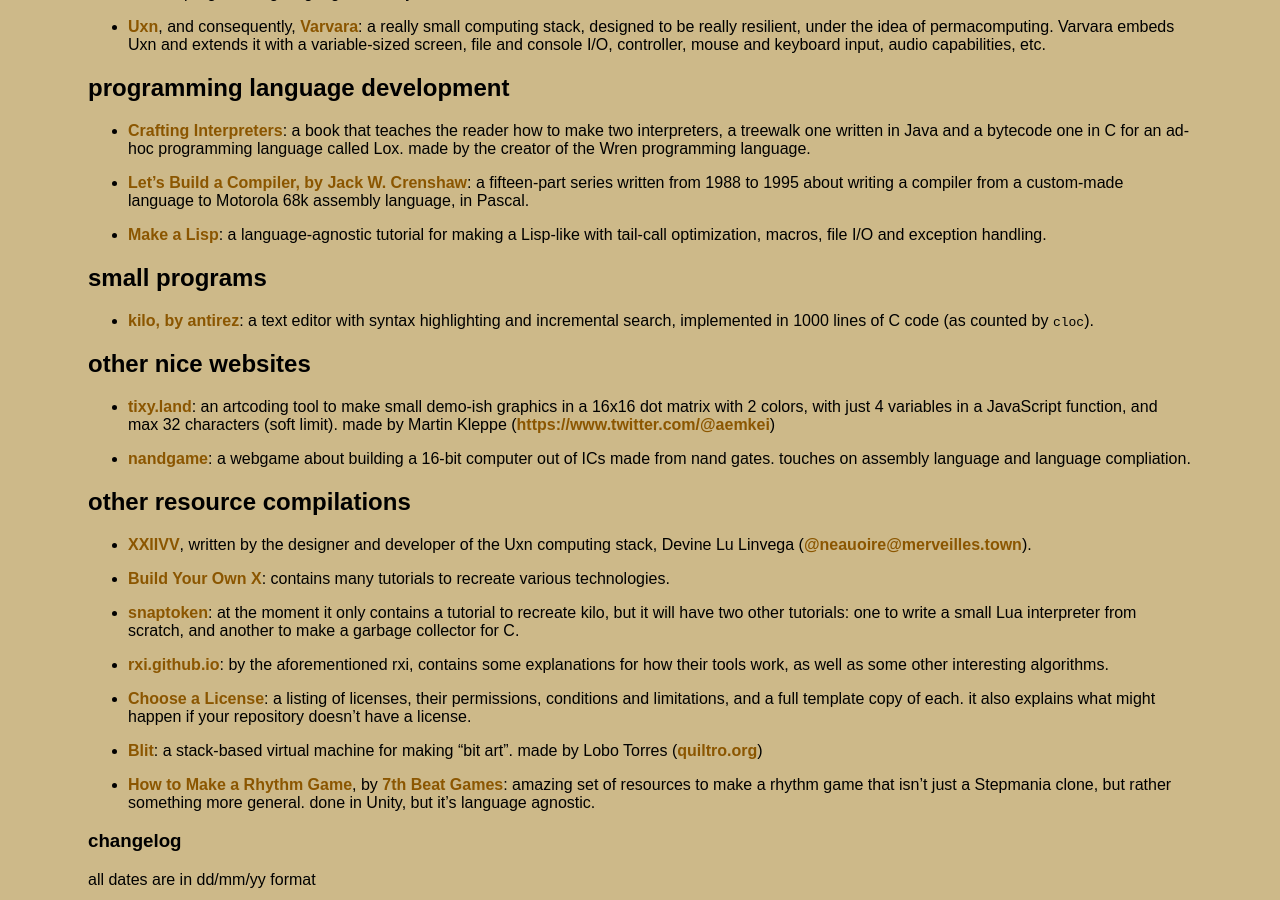
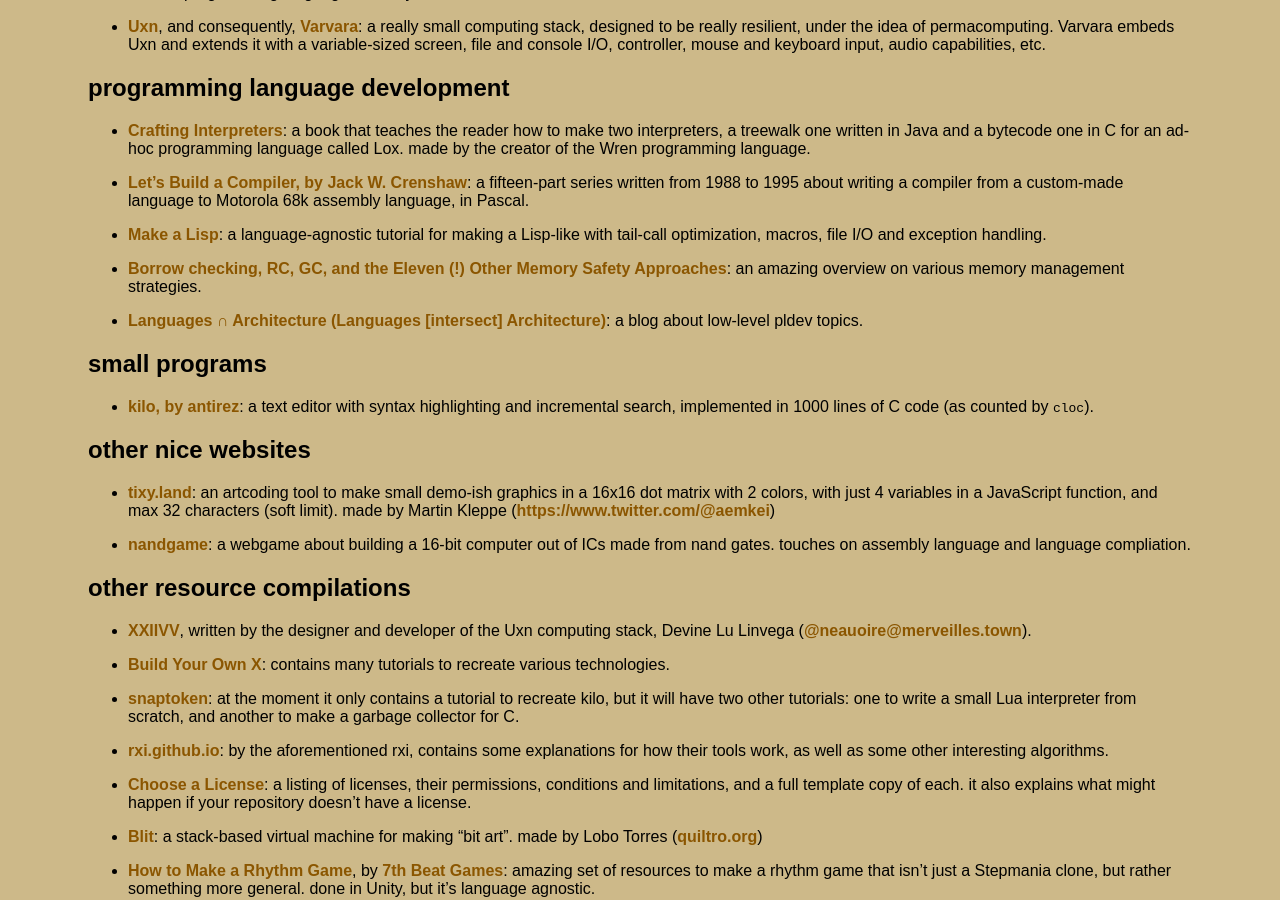
Before and after one commit to thacuber2a03/thacuber2a03.github.io, a Jekyll site: the page built from things/bookmarks.md, in a window 1280 px wide and 900 px high, scrolled down 2389 px. Built offline with Jekyll 4.4.1, drawn with Linux system fonts in a browser that asks for light colours; some of the changed text lies outside the part shown.

Commit message:
update bookmarks
- added "Borrow checking, RC, GC, and the Eleven (!) Other Memory Safety
  Approaches" and "Languages ∩ Architecture (Languages <intersect>
  Architecture)", both by Evan Ovadia.

```diff
--- a/things/bookmarks.md
+++ b/things/bookmarks.md
@@ -127,6 +127,10 @@
 
 - [Make a Lisp](https://github.com/kanaka/mal): a language-agnostic tutorial for making a Lisp-like with tail-call optimization, macros, file I/O and exception handling.
 
+- [Borrow checking, RC, GC, and the Eleven (!) Other Memory Safety Approaches](https://verdagon.dev/grimoire/grimoire): an amazing overview on various memory management strategies.
+
+- [Languages ∩ Architecture (Languages [intersect] Architecture)](https://verdagon.dev/home): a blog about low-level pldev topics.
+
 <h2 id="tinybins">small programs</h2>
 
 - [kilo, by antirez](https://github.com/antirez/kilo): a text editor with syntax highlighting and incremental search, implemented in 1000 lines of C code (as counted by `cloc`).
@@ -208,3 +212,6 @@
 
 - 22/04/24
   - correct description for "one hit wonders (and their other songs)" (it actually describes one-hit wonders with songs that are popular in other countries as well)
+
+- 25/04/24
+  - added "Borrow checking, RC, GC, and the Eleven (!) Other Memory Safety Approaches" and "Languages ∩ Architecture (Languages [intersect] Architecture)", both by Evan Ovadia.
```
